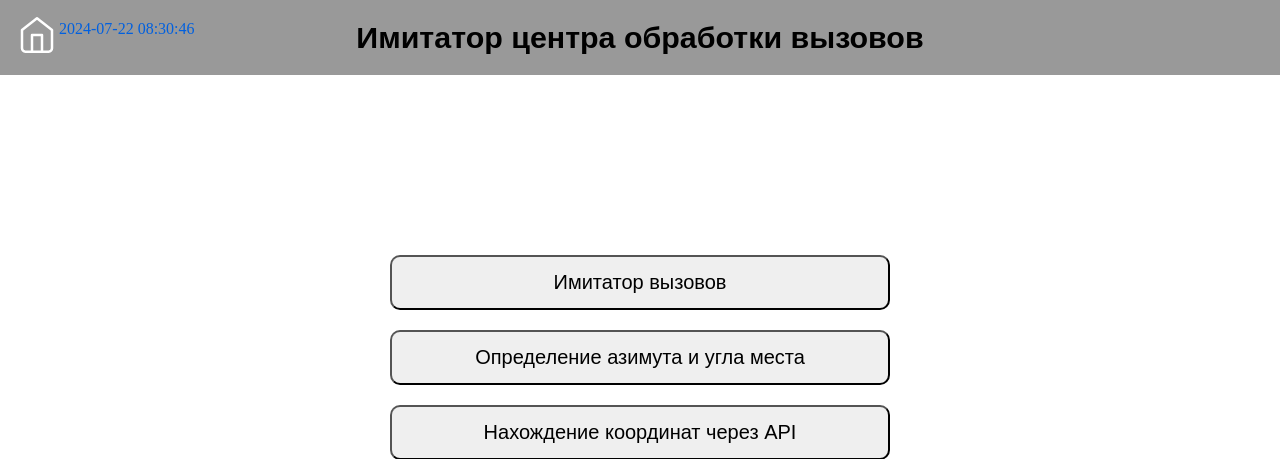
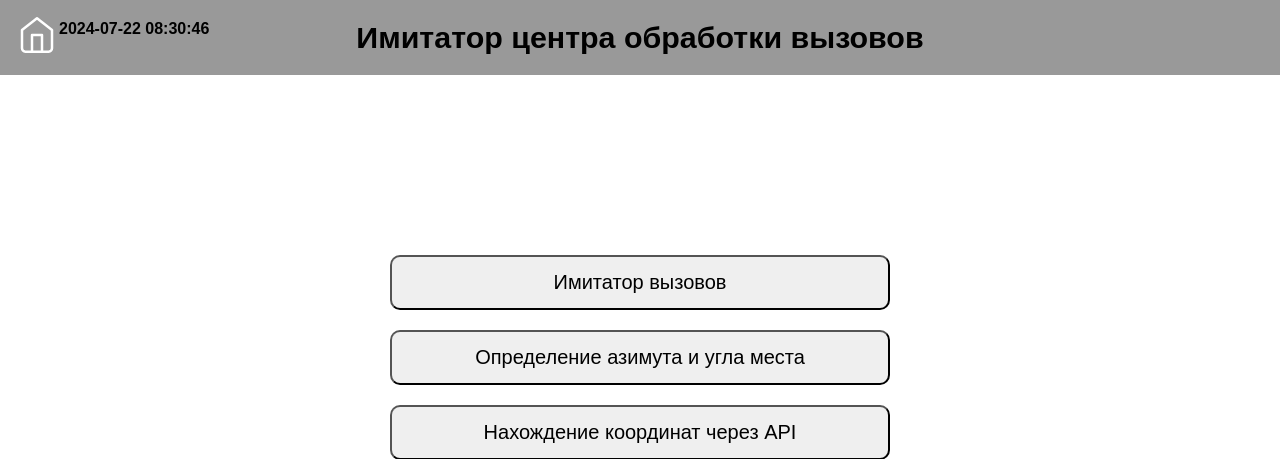
Before and after one commit to Aleksandrskm/RSS-SURR, a Flask app: page / in a window 1280 px wide. Shown: the top 459 px of the page. Run offline with Flask 3, Linux system fonts and the light colour scheme.

Commit message:
редактирование вида

```diff
--- a/website/static/css/style.css
+++ b/website/static/css/style.css
@@ -290,7 +290,9 @@ img {
 #timer{
     margin-right: 56%;
     margin-top: 2%;
-    color: #0060df;
+    color: black;
+    font-weight: bold;
+    font-family: Arial, sans-serif;
 }
 .row_vi {
     display: flex;
--- a/website/static/js/index.js
+++ b/website/static/js/index.js
@@ -157,7 +157,7 @@ async function calculateFirstAvailableInterval(data){
     else{
       postOcFrREs(result.satellite_id,document.querySelector('.simple-checkbox').value).then(response=>{
         const randTime=getRandomNumber(60000,120000);
-        document.querySelector('.information_request').innerHTML+=`<div>${result.satellite_name} Заняты частотные каналы ${response.Nomera_zanyatyih_yacheek[0][0]} -
+        document.querySelector('.information_request').innerHTML+=`<div> Заняты частотные каналы  ${result.satellite_name} ${response.Nomera_zanyatyih_yacheek[0][0]} -
          ${response.Nomera_zanyatyih_yacheek[0][1]}</div> `;
         setTimeout(function(){
 
@@ -279,8 +279,8 @@ function createResponse(result,data){
   for (const [key, value] of Object.entries(data)) {
     if (typeof(value)!='object') {
       if (key=='start_datetime_iso') {
-        createInformationRequest.innerHTML+=`<div>Время  вызова функции: ${value}</div><br>`;
-        document.getElementById('response3').innerHTML+=`<div>Время  вызова функции: ${value}</div>` ;
+        createInformationRequest.innerHTML+=`<div>Время  начала вызова : ${value}</div><br>`;
+        document.getElementById('response3').innerHTML+=`<div>Время  начала вызова : ${value}</div>` ;
 
 
 
```
